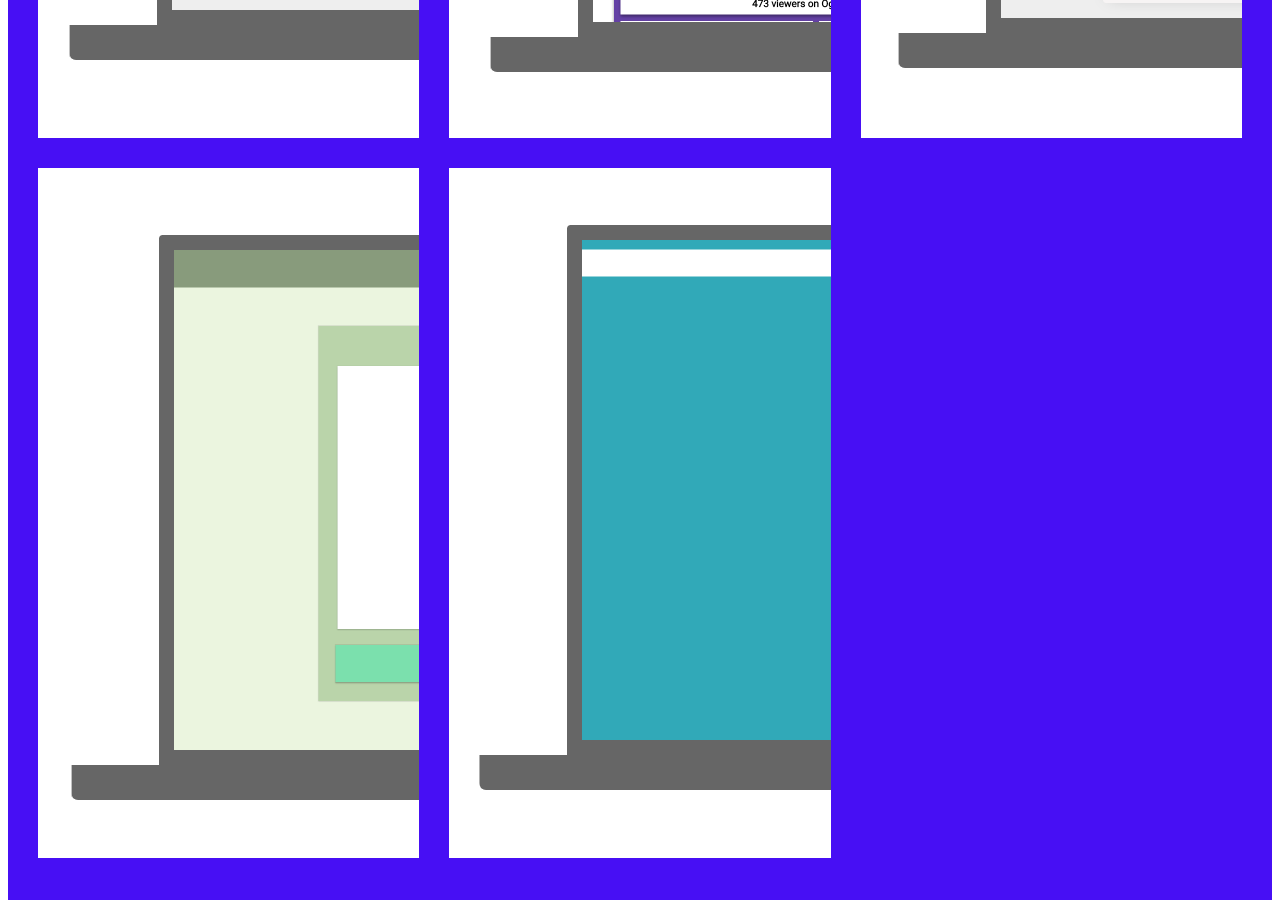
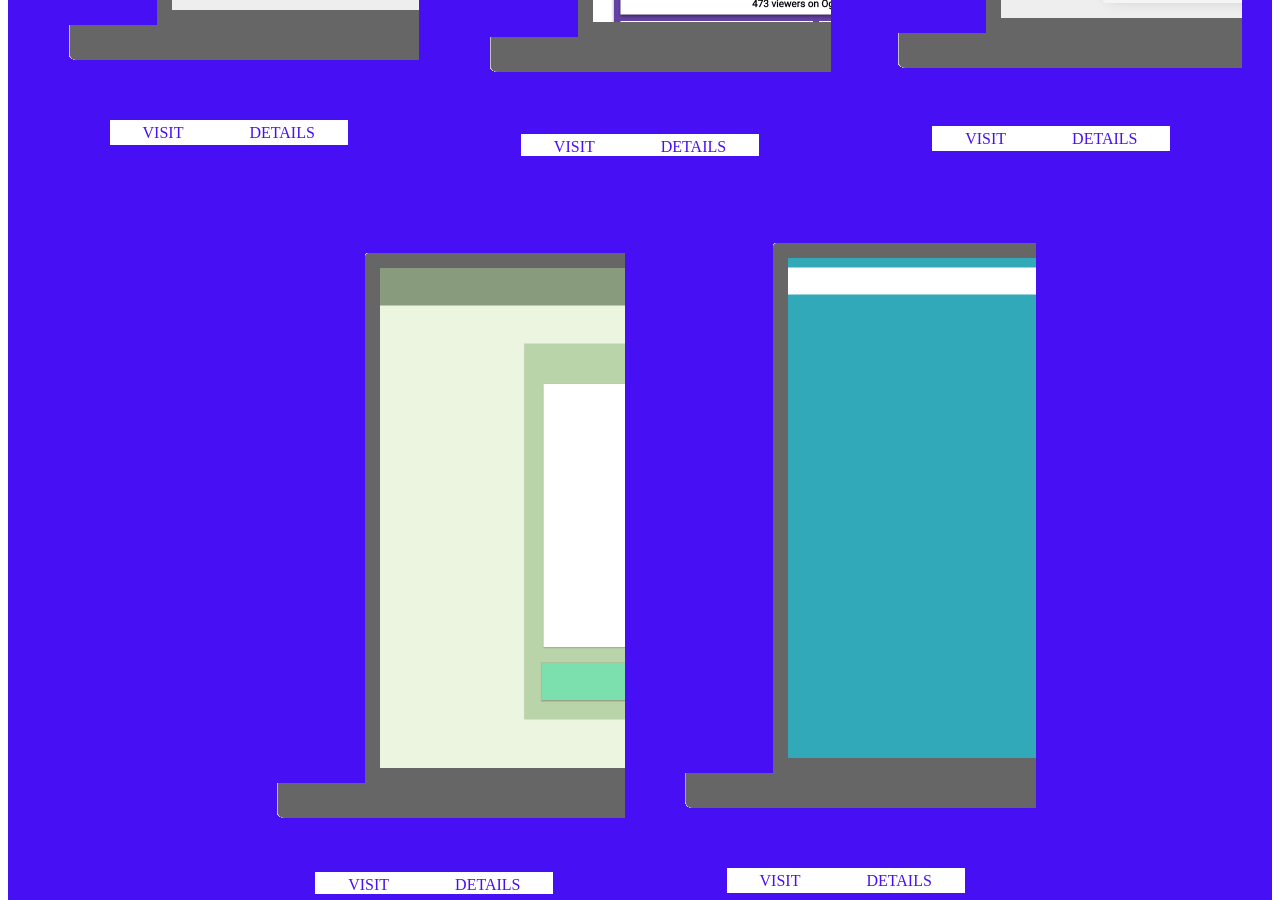
Before and after one commit to BLBaylis/my-portfolio, a Gatsby site: page / in a window 1280 px wide. Shown: the part 3060-3960 px from the top of the page. Built offline with nearby package versions, Linux system fonts and the light colour scheme; Gatsby itself is replaced by a stand-in of ours.

Commit message:
Added PrimaryLink component

```diff
--- /dev/null
+++ b/src/components/PrimaryLink/PrimaryLink.js
@@ -0,0 +1,15 @@
+import React from 'react'
+import styles from './PrimaryLink.module.css'
+import PropTypes from 'prop-types'
+import Link from 'gatsby-link'
+
+const PrimaryLink = props => (
+	<Link to = {props.to} className = {styles.primaryLink}>{props.text}</Link>
+)
+
+PrimaryLink.propTypes = {
+	text : PropTypes.string.isRequired,
+	to : PropTypes.string.isRequired
+}
+
+export default PrimaryLink
--- /dev/null
+++ b/src/components/PrimaryLink/PrimaryLink.module.css
@@ -0,0 +1,8 @@
+.primaryLink {
+	background-color : #fff;
+	color : #470FF4;
+	border: 3px solid #fff;
+	padding : 1px 30px;
+	box-sizing : border-box;
+	text-decoration : none;
+}
--- a/src/components/projectLink/ProjectLink.js
+++ b/src/components/projectLink/ProjectLink.js
@@ -1,26 +1,30 @@
 import React from 'react'
-import Link from 'gatsby-link'
 import PropTypes from 'prop-types'
 import styles from './ProjectLink.module.css'
+import PrimaryLink from '../primaryLink/PrimaryLink'
 
-const ProjectLink = (props) => {
-	const {title, thumbnail, /*tags,*/ projectPageLink} = props.project;
+const ProjectLink = props => {
+	let classNames = props.class.map(curr => styles[curr]).join(" ");
+	const {/*title, */thumbnail, /*tags,*/ projectPageLink} = props.project;
 	return (
-		<Link to={`/${projectPageLink}/`} className={styles.project}>
+		<div className={classNames}>
 			<img className={styles.thumbnail} src={thumbnail} />
-			<div className={styles.overlay}>
+			{/*<div className={styles.overlay}>
 				<h3 className={styles.overlayHeading}>{title}</h3>
 				<h4 className={styles.techUsed}>
 
 				</h4>
-				<div className={styles.overlayLink}>CHECK IT OUT!</div>
-			</div>
-		</Link>
+			</div>*/}
+			<PrimaryLink to = {`/${projectPageLink}/`} text = "VISIT"/>
+			<PrimaryLink to = {`/${projectPageLink}/`} text = "DETAILS"/>
+			{/*<div className={styles.overlayLink}>CHECK IT OUT!</div>*/}
+		</div>
 	)
 }
 
 ProjectLink.propTypes = {
-	project: PropTypes.object.isRequired
+	project: PropTypes.object.isRequired,
+	class : PropTypes.array
 }
 
 export default ProjectLink
--- a/src/components/projectLink/ProjectLink.module.css
+++ b/src/components/projectLink/ProjectLink.module.css
@@ -1,5 +1,5 @@
 .project, .projectAlt {
-	background-color : #fff;
+	background-color : transparent;
 	position : relative;
 	overflow: hidden;
 }
@@ -26,37 +26,38 @@
 }
 
 .techUsed {
-	text-align  : center;
-	margin : 0;
-	color : #fff;
-	width : 75%;
+	text-align: center;
+	margin    : 0;
+	color     : #fff;
+	width     : 75%;
 }
 
 .overlayLink {
-	display : block;
-	color : #470FF4;
-	background-color : #eee;
-	text-align : center;
-	width  :50%;
-	margin : 0;
+	display         : block;
+	color           : #470FF4;
+	background-color: #eee;
+	text-align      : center;
+	width           : 80%;
+	margin          : 0 auto;
+	text-decoration : none;
 }
 
 .overlayLink:hover {
-	display : block;
-	background-color : #fff;
-	margin : 0;
+	display         : block;
+	background-color: #fff;
+	margin          : 0;
 }
 
 .project:hover .overlay, .projectAlt:hover .overlay {
-	bottom: 0;
-	height: 100%;
-	opacity : 1;
+	bottom : 0;
+	height : 100%;
+	opacity: 1;
 }
 
 .thumbnail {
-	margin-bottom : 0;
-	padding : 50px 20px;
-	display : block;
+	margin-bottom: 0;
+	padding      : 50px 20px;
+	display      : block;
 }
 
 @media (max-width : 580px) {
--- a/src/components/projects/Projects.js
+++ b/src/components/projects/Projects.js
@@ -19,18 +19,18 @@ const Projects = () => (
        {' '}and listed by most recent to least recent.
     </h4>
     <div className={styles.projectGallery}>
-      <ProjectLink project={projectData.portfolio} className={styles.project}>
+      <ProjectLink project={projectData.portfolio} class={["project"]}>
       </ProjectLink>
-      <ProjectLink project={projectData.twitch} className={styles.projectAlt}>
+      <ProjectLink project={projectData.twitch} class={["projectAlt"]}>
       </ProjectLink>
-      <ProjectLink project={projectData.calculator} className={styles.project}>
+      <ProjectLink project={projectData.calculator} class={["project"]}>
       </ProjectLink>
       <ProjectLink
         project={projectData.ticTacToe}
-        className={styles.projectAlt + ' ' + styles.item4}
+        class={["projectAlt", "item4"]}
       >
       </ProjectLink>
-      <ProjectLink project={projectData.pomodoro} className={styles.project}>
+      <ProjectLink project={projectData.pomodoro} class={["project"]}>
       </ProjectLink>
     </div>
   </main>
--- a/src/pages/index.module.css
+++ b/src/pages/index.module.css
@@ -1,9 +1,5 @@
 .outerDiv {
 	text-align  :center;
-}
-
-a {
-	text-decoration-style: dotted;
 }
 
 /*.heading {
--- a/src/utils/toolsData.js
+++ b/src/utils/toolsData.js
@@ -16,6 +16,11 @@ const toolsData = [
 		icon : "",
 		link : ""
 	},
+	{
+		label : "ESLint",
+		icon : "",
+		link : ""
+	},
 ]
 
 export default toolsData
```
